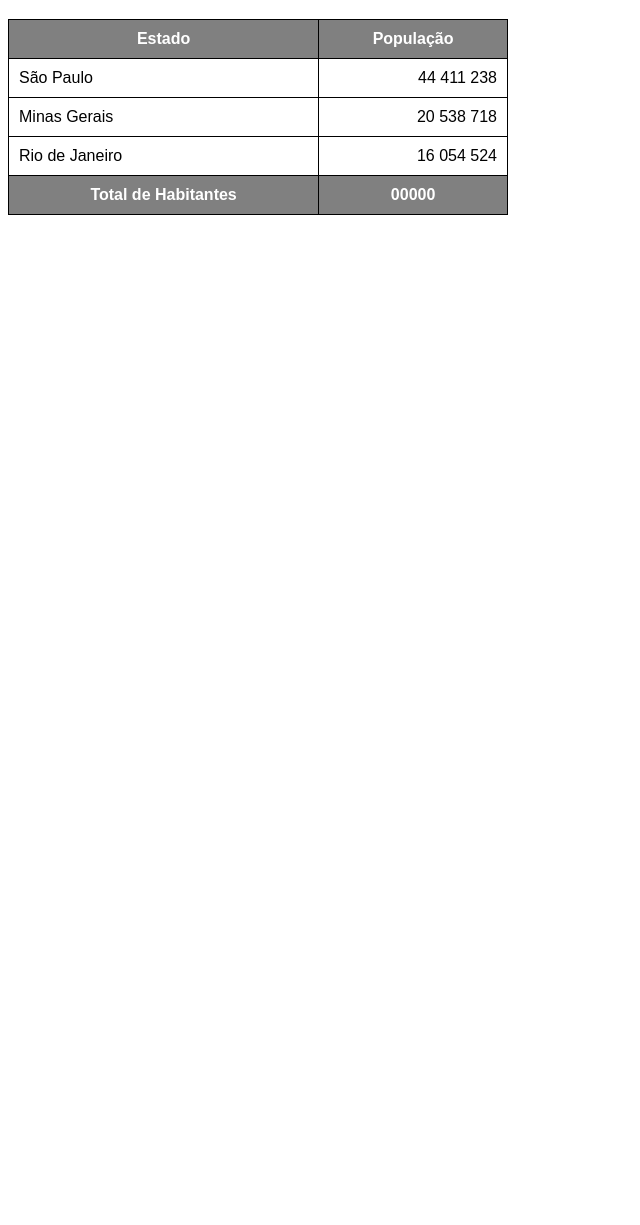
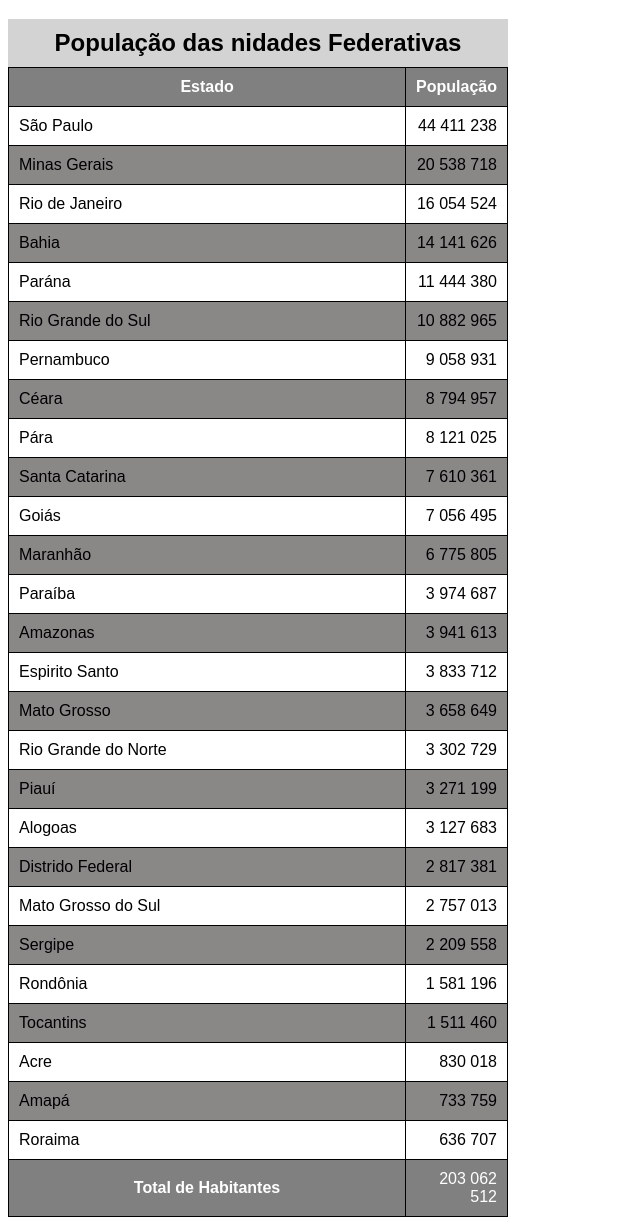
Before and after one commit to kentrist/html-css, a plain HTML site: page execicos/ex23/tabela02.html in a window 1280 px wide. Shown: the part 61-1286 px from the top of the page, without its empty margins (0-640 px from the left). Before the commit the page ends 800 px from the top, so only its background shows below. Drawn offline with Linux system fonts and the light colour scheme.

Commit message:
atualizações

```diff
--- a/execicos/ex23/tabela02.html
+++ b/execicos/ex23/tabela02.html
@@ -12,6 +12,7 @@
                 table{
                     width: 500px;
                     border-collapse: collapse;
+                    position: relative;
                 }
                 td, th{
                     border: 1px solid black;
@@ -23,6 +24,21 @@
                 }
                 td.num{
                     text-align: right;
+                }
+                caption{
+                    font-size: 1.5em;
+                    font-weight: bold;
+                    padding: 10px;
+                    background-color: lightgray;
+                }
+                tbody > tr:nth-child(2n){
+                    background-color: rgb(138, 135, 135);
+
+                }
+                thead > tr > th {
+                    position: sticky;
+                    top:-1px;
+                    background-color: grey;
                 }
 
 
@@ -45,13 +61,16 @@
     -->
 
     <table>
+
+        <caption>População das nidades Federativas</caption>
+
         <thead>
                 <tr>
-                    <th>
+                    <th scope="col">
                         Estado
                     </th>
 
-                    <th>
+                    <th scope="col" style="width: 50px;">
                         População
                     </th>
                 </tr>
@@ -72,12 +91,132 @@
                     <td>Rio de Janeiro</td>
                     <td class="num">16 054 524	</td>
                 </tr>
+
+                <tr>
+                    <td>Bahia</td>
+                    <td class="num">14 141 626</td>
+                </tr>
+
+                <tr>
+                    <td>Parána</td>
+                    <td class="num">11 444 380	</td>
+                </tr>
+
+                <tr>
+                    <td>Rio Grande do Sul</td>
+                    <td class="num">10 882 965</td>
+                </tr>
+
+                <tr>
+                    <td>Pernambuco</td>
+                    <td class="num">9 058 931</td>
+                </tr>
+
+                <tr>
+                    <td>Céara</td>
+                    <td class="num">8 794 957</td>
+                </tr>
+
+                <tr>
+                    <td>Pára</td>
+                    <td class="num">8 121 025</td>
+                </tr>
+
+                <tr>
+                    <td>Santa Catarina</td>
+                    <td class="num">7 610 361</td>
+                </tr>
+
+                <tr>
+                    <td>Goiás</td>
+                    <td class="num">7 056 495</td>
+                </tr>
+
+                <tr>
+                    <td>Maranhão</td>
+                    <td class="num">6 775 805</td>
+                </tr>
+
+                <tr>
+                    <td>Paraíba</td>
+                    <td class="num">3 974 687</td>
+                </tr>
+
+                <tr>
+                    <td>Amazonas</td>
+                    <td class="num">3 941 613</td>
+                </tr>
+
+                <tr>
+                    <td>Espirito Santo</td>
+                    <td class="num">3 833 712</td>
+                </tr>
+
+                <tr>
+                    <td>Mato Grosso</td>
+                    <td class="num">3 658 649</td>
+                </tr>
+
+                <tr>
+                    <td>Rio Grande do Norte</td>
+                    <td class="num">3 302 729</td>
+                </tr>
+
+                <tr>
+                    <td>Piauí</td>
+                    <td class="num">3 271 199</td>
+                </tr>
+
+                <tr>
+                    <td>Alogoas</td>
+                    <td class="num">3 127 683</td>
+                </tr>
+
+                <tr>
+                    <td>Distrido Federal</td>
+                    <td class="num">2 817 381</td>
+                </tr>
+
+                <tr>
+                    <td>Mato Grosso do Sul</td>
+                    <td class="num">2 757 013</td>
+                </tr>
+
+                <tr>
+                    <td>Sergipe</td>
+                    <td class="num">2 209 558</td>
+                </tr>
+
+                <tr>
+                    <td>Rondônia</td>
+                    <td class="num">1 581 196</td>
+                </tr>
+
+                <tr>
+                    <td>Tocantins</td>
+                    <td class="num">1 511 460</td>
+                </tr>
+
+                <tr>
+                    <td>Acre</td>
+                    <td class="num">830 018</td>
+                </tr>
+
+                <tr>
+                    <td>Amapá</td>
+                    <td class="num">733 759</td>
+                </tr>
+
+                <tr>
+                    <td>Roraima</td>
+                    <td class="num">636 707</td>
+                </tr>
         </tbody>
 
         <tfoot>
                 <tr>
-                    <th>Total de Habitantes</th>
-                    <th class="num" >00000</th>
+                    <th scope="row">Total de Habitantes</th>
+                    <td class="num">203 062 512</td>
                 </tr>
         </tfoot>
     </table>
```
Also changed, not shown: execicos/ex23/tabela004.html (added, +63 -0 lines), execicos/ex23/tabela005.html (added, +61 -0 lines), execicos/ex23/tabela03.html (added, +55 -0 lines), execicos/ex23/tabela06.html (added, +41 -0 lines).
